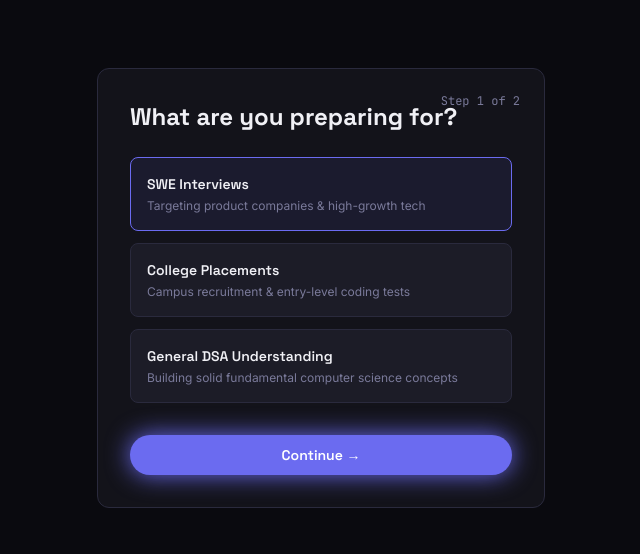
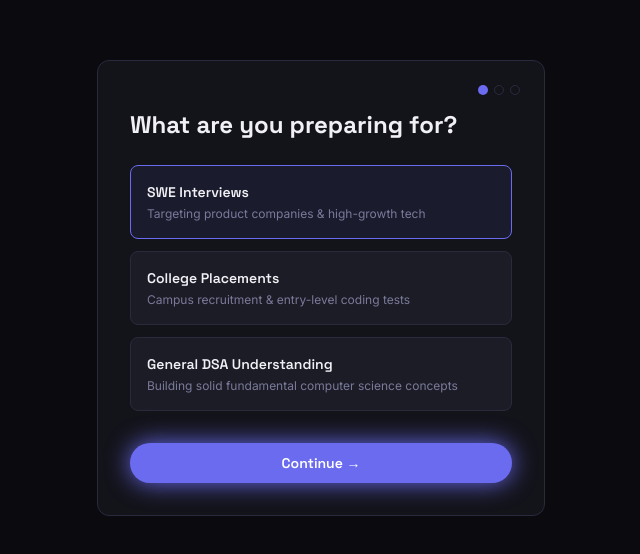
Before and after one commit to chukka-venugopalam/concept-gap-analyzer, a Next.js app in the folder apps/web/: page /onboarding in a window 1280 px wide. Shown: the part 112-666 px from the top of the page, without its empty margins (319-959 px from the left). Built offline with nearby package versions, Linux system fonts and the light colour scheme; no server answers.

Commit message:
feat: add back navigation, step indicator, and results preview to onboarding

```diff
--- a/apps/web/app/onboarding/page.tsx
+++ b/apps/web/app/onboarding/page.tsx
@@ -8,7 +8,7 @@ import { cn } from '@/lib/utils'
 
 export default function OnboardingPage() {
   const router = useRouter()
-  const [step, setStep] = useState<1 | 2>(1)
+  const [step, setStep] = useState<1 | 2 | 3>(1)
   const [selectedGoal, setSelectedGoal] = useState<string>('interview_prep')
   const [loading, setLoading] = useState(false)
 
@@ -48,12 +48,31 @@ export default function OnboardingPage() {
   return (
     <main className="min-h-screen bg-bg flex items-center justify-center p-4">
       <div className="bg-surface rounded-xl p-8 max-w-md w-full border border-border relative">
-        <div className="absolute top-6 right-6 text-xs font-mono text-secondary">
-          Step {step} of 2
+        {/* Back Button */}
+        {step > 1 && (
+          <button
+            onClick={() => setStep((prev) => (prev - 1) as 1 | 2 | 3)}
+            className="absolute top-6 left-6 text-xs text-secondary hover:text-primary transition-colors cursor-pointer"
+          >
+            ← Back
+          </button>
+        )}
+
+        {/* Step Dots Indicator */}
+        <div className="absolute top-6 right-6 flex items-center gap-1.5">
+          {[1, 2, 3].map((s) => (
+            <span
+              key={s}
+              className={cn(
+                'w-2.5 h-2.5 rounded-full transition-all',
+                s <= step ? 'bg-accent' : 'border border-border bg-transparent'
+              )}
+            />
+          ))}
         </div>
 
-        {step === 1 ? (
-          <div>
+        {step === 1 && (
+          <div className="mt-4">
             <h2 className="font-display font-bold text-2xl text-primary mb-6">
               What are you preparing for?
             </h2>
@@ -86,8 +105,10 @@ export default function OnboardingPage() {
               Continue →
             </Button>
           </div>
-        ) : (
-          <div>
+        )}
+
+        {step === 2 && (
+          <div className="mt-4">
             <h2 className="font-display font-bold text-2xl text-primary mb-6">
               Here's how CIP works
             </h2>
@@ -132,6 +153,59 @@ export default function OnboardingPage() {
 
             <Button
               className="w-full"
+              onClick={() => setStep(3)}
+            >
+              Continue →
+            </Button>
+          </div>
+        )}
+
+        {step === 3 && (
+          <div className="mt-4">
+            <h2 className="font-display font-bold text-2xl text-primary mb-4">
+              Here's what you'll get
+            </h2>
+
+            <div className="mb-8">
+              <span className="text-muted text-[10px] uppercase font-mono tracking-wider block mb-2">
+                Example — not your actual results
+              </span>
+
+              <div className="space-y-3">
+                {/* Row 1: Weak Concept */}
+                <div className="border-l-4 border-l-weak bg-weak-dim/40 rounded-r-lg p-3 border border-border">
+                  <div className="flex items-center justify-between">
+                    <h4 className="font-display font-semibold text-xs text-primary">
+                      Two Pointer Technique
+                    </h4>
+                    <span className="text-[10px] font-medium px-2 py-0.5 rounded bg-weak/20 text-weak border border-weak/30">
+                      Needs Depth
+                    </span>
+                  </div>
+                  <p className="text-[11px] text-secondary mt-1">
+                    You mentioned two pointers but didn't explain edge cases for sorted arrays.
+                  </p>
+                </div>
+
+                {/* Row 2: Missing Concept */}
+                <div className="border-l-4 border-l-missing bg-missing-dim/40 rounded-r-lg p-3 border border-border">
+                  <div className="flex items-center justify-between">
+                    <h4 className="font-display font-semibold text-xs text-primary">
+                      Hash Set
+                    </h4>
+                    <span className="text-[10px] font-medium px-2 py-0.5 rounded bg-missing/20 text-missing border border-missing/30">
+                      Missing
+                    </span>
+                  </div>
+                  <p className="text-[11px] text-secondary mt-1">
+                    Core concept — required for O(1) lookups in gap analysis.
+                  </p>
+                </div>
+              </div>
+            </div>
+
+            <Button
+              className="w-full"
               loading={loading}
               onClick={handleComplete}
             >
```
